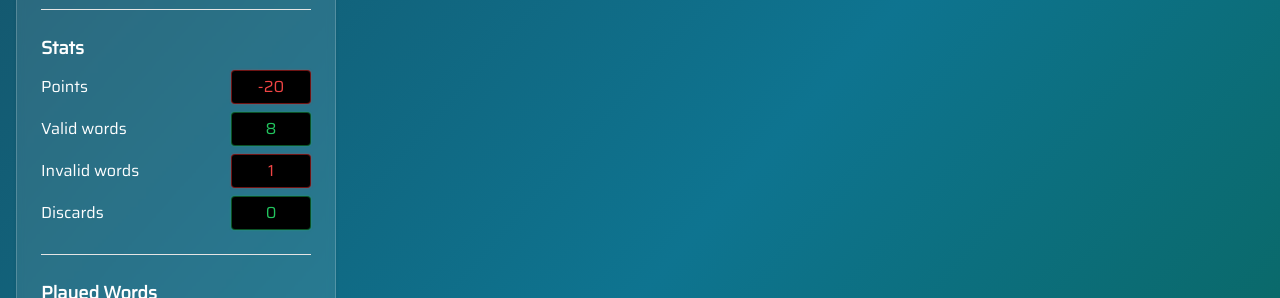
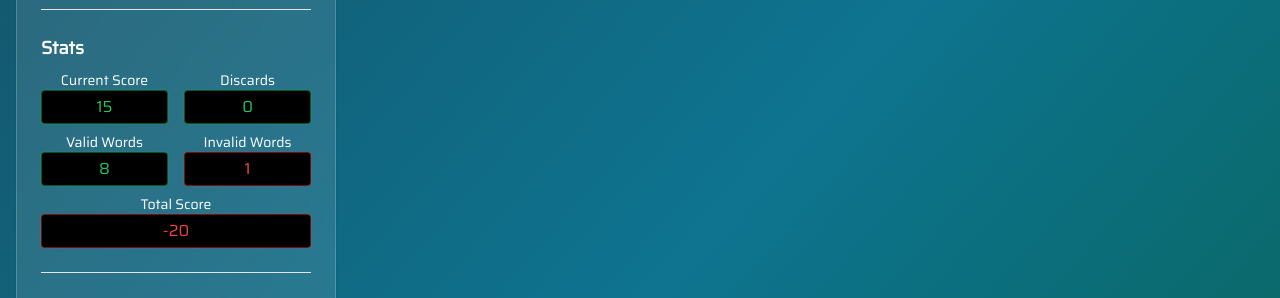
Before and after one commit to gaeljacquin/untitled-card-game, a Next.js app: page /play in a window 1280 px wide. Shown: the part 425-723 px from the top of the page. Built offline with nearby package versions, Linux system fonts and the light colour scheme.

Commit message:
Change stats layout in game sidebar
Made terminal display classes more modular

```diff
--- a/src/components/game-sidebar.tsx
+++ b/src/components/game-sidebar.tsx
@@ -9,7 +9,8 @@ import { Command, CommandGroup, CommandItem, CommandList } from '@/components/ui
 import { Separator } from '@/components/ui/separator';
 
 export function GameSidebar() {
-  const points = -20;
+  const totalScore = -20;
+  const currentScore = 15;
   const validWords = 8;
   const invalidWords = 1;
   const discards = 0;
@@ -59,21 +60,47 @@ export function GameSidebar() {
           <div className="space-y-4">
             <div className="space-y-2">
               <h3 className="text-lg font-semibold">Stats</h3>
-              <div className="flex items-center justify-between">
-                <span className="flex items-center gap-2">Points</span>
-                <TerminalDisplay value={points} noBueno={points < 0} />
+              <div className="flex items-center justify-between gap-4">
+                <div className="flex flex-col items-center justify-center w-full">
+                  <span className="text-sm">Current Score</span>
+                  <TerminalDisplay
+                    value={currentScore}
+                    noBueno={currentScore < 0}
+                    className="flex w-full"
+                  />
+                </div>
+                <div className="flex flex-col items-center justify-center w-full">
+                  <span className="text-sm">Discards</span>
+                  <TerminalDisplay
+                    value={discards}
+                    noBueno={discards > 0}
+                    className="flex w-full"
+                  />
+                </div>
               </div>
-              <div className="flex items-center justify-between">
-                <span className="flex items-center gap-2">Valid words</span>
-                <TerminalDisplay value={validWords} />
+              <div className="flex items-center justify-between gap-4">
+                <div className="flex flex-col items-center justify-center w-full">
+                  <span className="text-sm">Valid Words</span>
+                  <TerminalDisplay value={validWords} className="flex w-full" />
+                </div>
+                <div className="flex flex-col items-center justify-center w-full">
+                  <span className="text-sm">Invalid Words</span>
+                  <TerminalDisplay
+                    value={invalidWords}
+                    noBueno={invalidWords > 0}
+                    className="flex w-full"
+                  />
+                </div>
               </div>
-              <div className="flex items-center justify-between">
-                <span className="flex items-center gap-2">Invalid words</span>
-                <TerminalDisplay value={invalidWords} noBueno={invalidWords > 0} />
-              </div>
-              <div className="flex items-center justify-between">
-                <span className="flex items-center gap-2">Discards</span>
-                <TerminalDisplay value={discards} noBueno={discards > 0} />
+              <div className="flex items-center justify-between gap-4">
+                <div className="flex flex-col items-center justify-center w-full">
+                  <span className="text-sm">Total Score</span>
+                  <TerminalDisplay
+                    value={totalScore}
+                    noBueno={totalScore < 0}
+                    className="flex w-full"
+                  />
+                </div>
               </div>
             </div>
           </div>
--- a/src/components/terminal-display.tsx
+++ b/src/components/terminal-display.tsx
@@ -8,11 +8,15 @@ interface TerminalDisplayProps {
   className?: string;
 }
 
-export function TerminalDisplay({ value, noBueno = false, className }: TerminalDisplayProps) {
+export function TerminalDisplay({
+  value,
+  noBueno = false,
+  className = 'inline-flex min-w-[80px]',
+}: TerminalDisplayProps) {
   return (
     <span
       className={cn(
-        'px-2 py-1 rounded-sm inline-flex items-center justify-center min-w-[80px]',
+        'px-2 py-1 rounded-sm items-center justify-center',
         'border shadow-[0_0_2px]',
         noBueno
           ? 'bg-black text-red-500 border-red-600/50 shadow-red-500/50 terminal-shadow-red'
```
